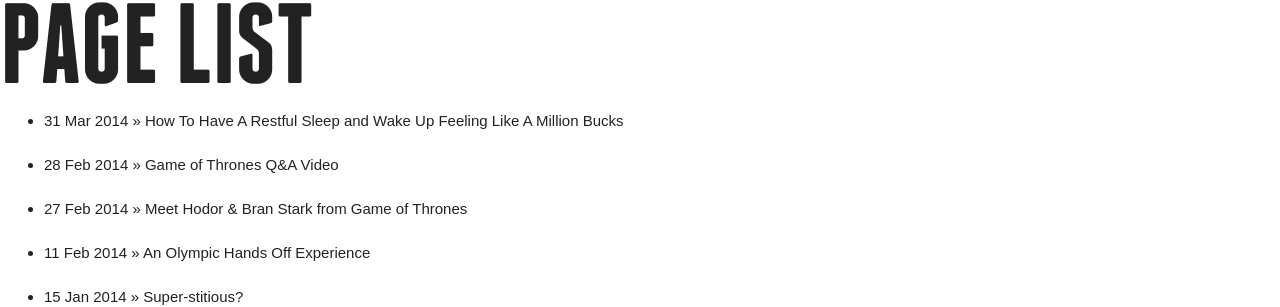
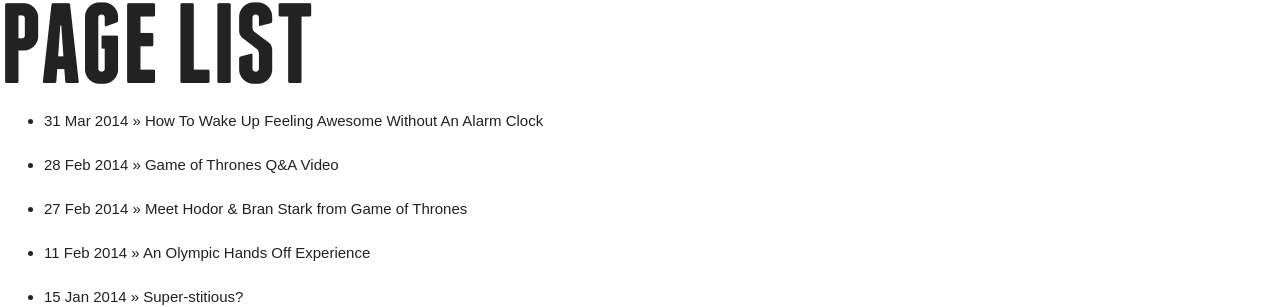
Before and after one commit to yourlegacy/yourlegacy, a Jekyll site: the page built from page-list.html, in a window 1280 px wide. Shown: the top 307 px of the page. Built offline with Jekyll 4.4.1, drawn with Linux system fonts in a browser that asks for light colours; nearby versions of some CDN libraries; comment, search, counter and statistics services are not loaded.

Commit message:
Updated 2014-03-31-your-filename.md

```diff
--- a/_posts/2014-03-31-your-filename.md
+++ b/_posts/2014-03-31-your-filename.md
@@ -2,16 +2,14 @@
 layout: blog
 published: true
 category: blog
-title: How To Have A Restful Sleep and Wake Up Feeling Like A Million Bucks
+title: "How To Wake Up Feeling Awesome Without An Alarm Clock "
 author: Bobby Roshdi
 splash: "http://careergirlnetwork.com/wp-content/uploads/2013/11/Wake-up.jpg"
 ---
 
-![Wake-up.jpg](/prose_media/Wake-up.jpg)
-
 How do you wake up in the mornings? I bet that you don't wake up in the morning feeling like P Diddy, grabbing your glasses, heading out the door because you're going to hit the city. I bet it involves you waking up to a loud and annoying alarm going off and you lumbering like a zombie (or walker) to turn that alarm off, as if you not hitting snooze as soon as possible would lead to a bomb going off.
 
-Aren’t you tired of that? Don’t you want to wake up on your own terms. Wouldn't it be awesome if you could program yourself to wake up at any given time, without using an alarm?
+Aren’t you tired of that? Don’t you want to wake up on your own terms and feel like a million bucks? Wouldn't it be awesome if you could program yourself to wake up at any given time, without using an alarm?
 
 I'd love to use my body as an alaram clock, but I’m not sure how to do it. Apparently, 1Plus12 CEO Glenn Estrabillio has identified 3 steps you can take to improve your sleep and wake up without an alarm, whenever you want.
 
```
